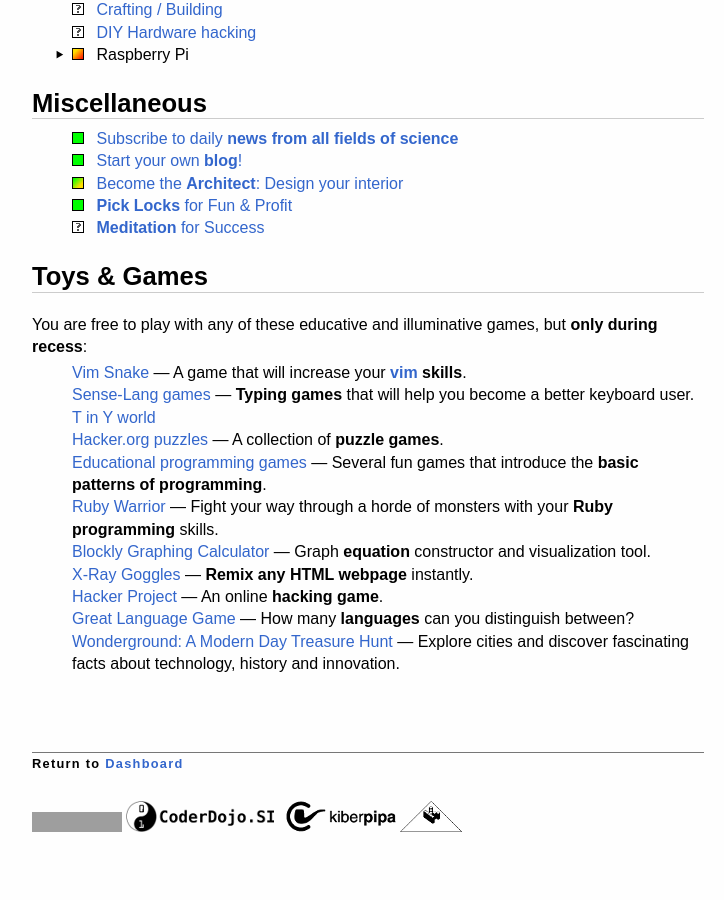
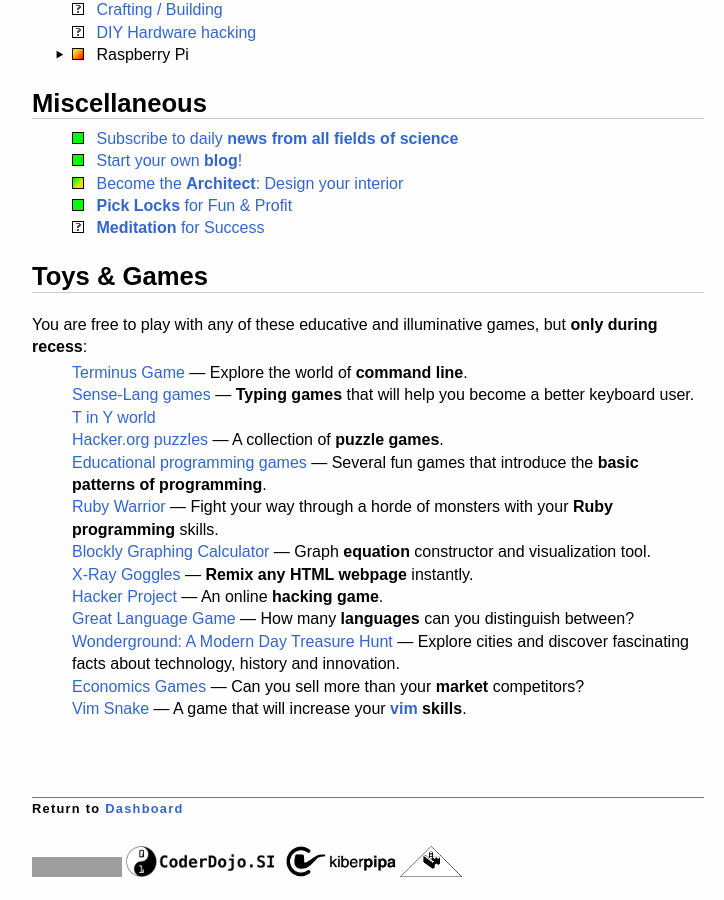
Before and after one commit to CoderDojoSI/course, a Jekyll site: the page built from tasks.md, in a window 1280 px wide and 900 px high, scrolled down 2019 px. Shown: the whole window, without its empty margins (272-996 px from the left). Built offline with Jekyll 4.4.1, drawn with Linux system fonts in a browser that asks for light colours; nearby versions of some CDN libraries; Markdown is read by kramdown in place of the engine named in the settings; before the commit the page ends 2874 px from its top, so only the background shows below that; grey boxes are pictures that could not be loaded.

Commit message:
two more games

```diff
--- a/tasks.md
+++ b/tasks.md
@@ -130,7 +130,7 @@ Toys & Games
 ------------
 You are free to play with any of these educative and illuminative games, but **only during recess**:
 
-* [Vim Snake](http://www.vimsnake.com/) — A game that will increase your **[vim](tasks/advanced_text_editing.html) skills**.
+* [Terminus Game](web.mit.edu/mprat/Public/web/Terminus/Web/main.html) — Explore the world of **command line**.
 * [Sense-Lang games](http://games.sense-lang.org/) — **Typing games** that will help you become a better keyboard user.
 * [T in Y world](http://tinyworld.spacebar.org/)
 * [Hacker.org puzzles](http://www.hacker.org/) — A collection of **puzzle games**.
@@ -141,6 +141,8 @@ You are free to play with any of these educative and illuminative games, but **o
 * [Hacker Project](http://www.hacker-project.com/) — An online **hacking game**.
 * [Great Language Game](http://greatlanguagegame.com/) — How many **languages** can you distinguish between?
 * [Wonderground: A Modern Day Treasure Hunt](http://gewonderground.com) — Explore cities and discover fascinating facts about technology, history and innovation.
+* [Economics Games](economics-games.com/) — Can you sell more than your **market** competitors?
+* [Vim Snake](http://www.vimsnake.com/) — A game that will increase your **[vim](tasks/advanced_text_editing.html) skills**.
 
 
 
```
